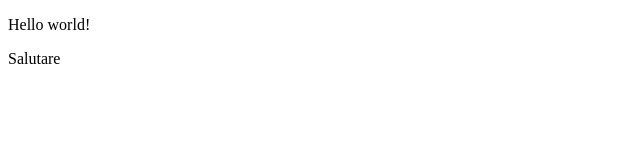
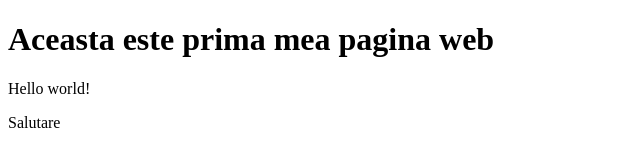
Before and after one commit to Dpescar/Tutorial, a plain HTML site: page index.html in a window 1280 px wide. Shown: the whole page, without its empty margins (0-640 px from the left). Drawn offline with Linux system fonts and the light colour scheme.

Commit message:
Update index.html

```diff
--- a/index.html
+++ b/index.html
@@ -7,6 +7,7 @@
     <title>Document</title>
   </head>
   <body>
+    <h1>Aceasta este prima mea pagina web</h1>
     <p>Hello world!</p>
     <p>Salutare</p>
   </body>
```
